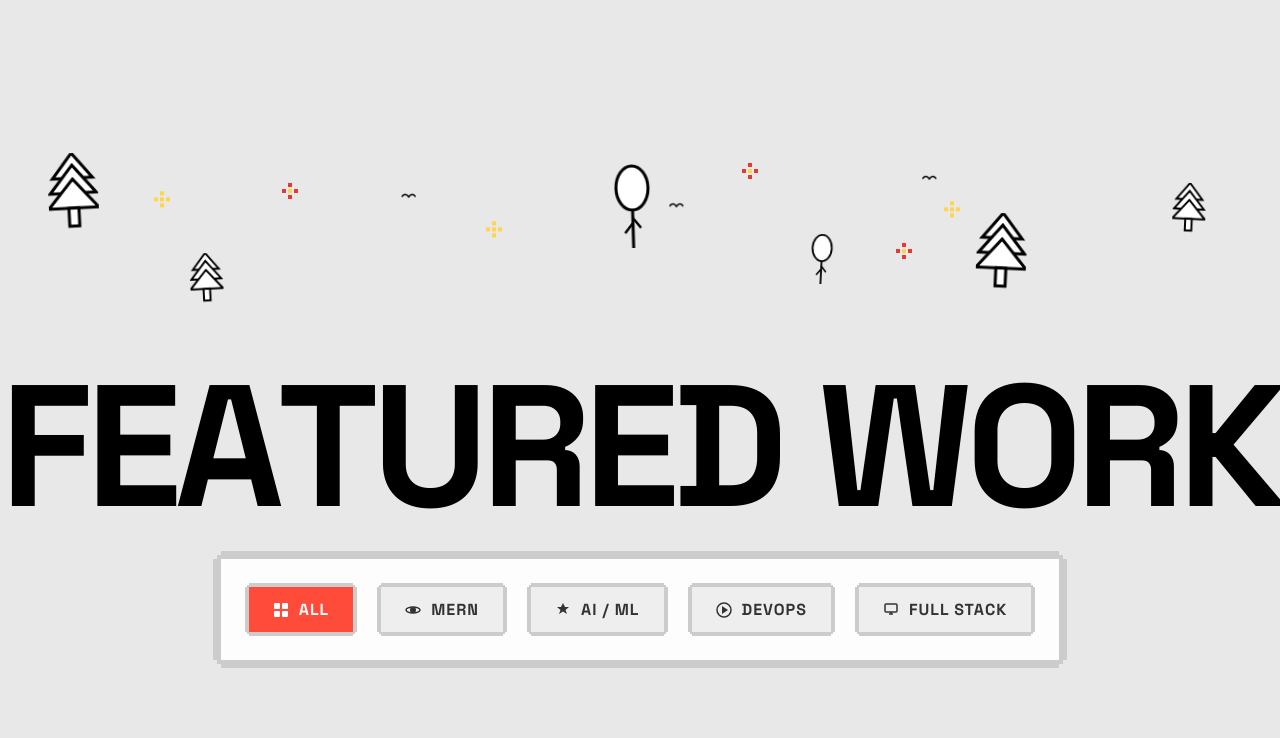
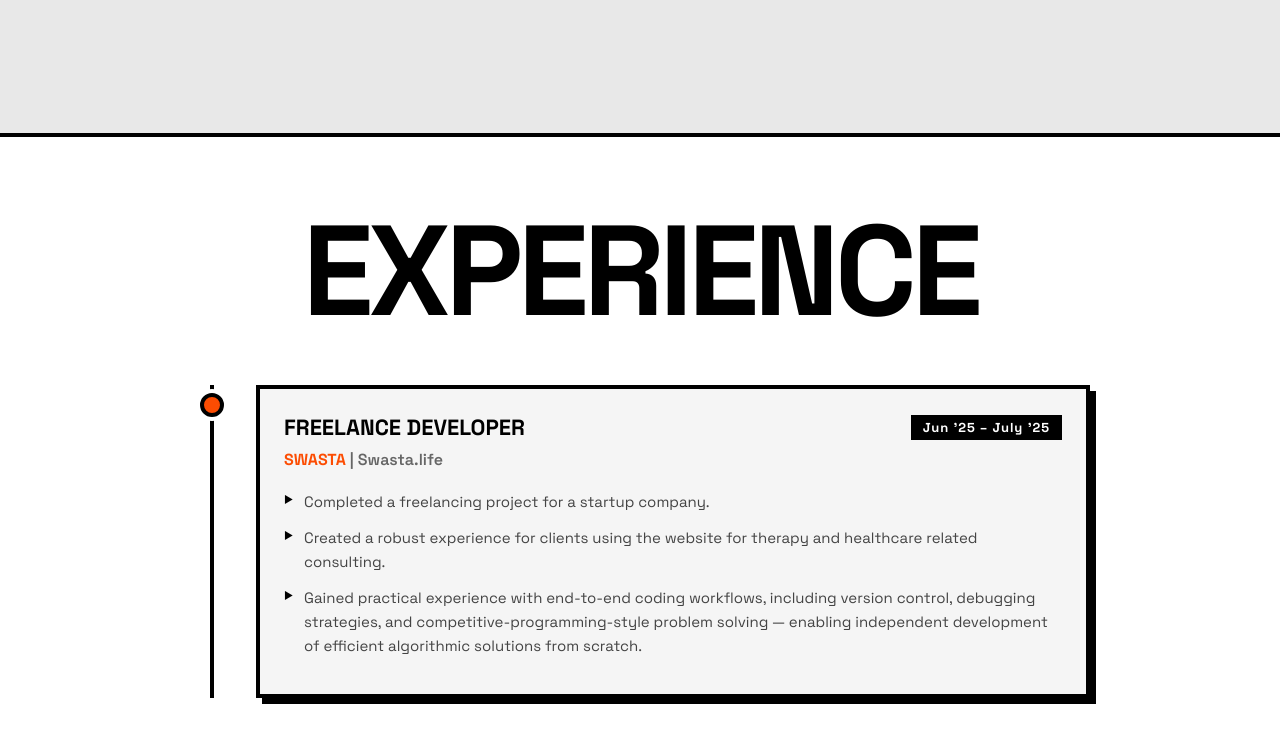
Before and after one commit to Strange-101/WEB_PORTFOLIO, a React (Vite) app in the folder client/: page / in a window 1280 px wide. Shown: the part 2640-3378 px from the top of the page. Built offline with nearby package versions, Linux system fonts and the light colour scheme.

Commit message:
added experience

```diff
--- a/client/src/App.jsx
+++ b/client/src/App.jsx
@@ -10,6 +10,8 @@ import Courses from './components/Courses'
 import CV from './components/CV'
 import CompetitiveProgramming from './components/CompetitiveProgramming'
 import Hackathons from './components/Hackathons'
+import Achievements from './components/Achievements'
+import Experience from './components/Experience'
 import Hobbies from './components/Hobbies'
 import BackgroundDecorations from './components/BackgroundDecorations'
 import './App.css'
@@ -43,8 +45,10 @@ function App() {
       <Hero personal={data.personal} />
       <About about={data.about} />
       <Skills expertise={data.expertise} />
+      <Experience experience={data.experience} />
       <FeaturedWork projects={data.projects} filters={data.filters} />
       <CompetitiveProgramming stats={data.cpStats} />
+      <Achievements achievements={data.achievements} />
       <Hackathons hackathons={data.hackathons} />
       <Courses courses={data.courses} />
       <Certificates certificates={data.certificates} />
@@ -86,6 +90,20 @@ function getFallbackData() {
       { id: 5, title: 'RECOMMENDATION ENGINE', category: ['aiml'], image: '/images/recommender_bg_1774287430803.png', icon: 'brain', githubLink: 'https://github.com/Strange-101/MERN_PEP' },
       { id: 6, title: 'WINDOW PIN', category: ['devops'], image: '/images/window_pin_bg_1774287451832.png', icon: 'pin_window', githubLink: 'https://github.com/Strange-101/WindowPin' },
     ],
+    experience: [
+      {
+        id: 1,
+        company: 'SWASTA',
+        link: 'Swasta.life',
+        role: 'Freelance Developer',
+        duration: "Jun '25 – July '25",
+        bullets: [
+          'Completed a freelancing project for a startup company.',
+          'Created a robust experience for clients using the website for therapy and healthcare related consulting.',
+          'Gained practical experience with end-to-end coding workflows, including version control, debugging strategies, and competitive-programming-style problem solving — enabling independent development of efficient algorithmic solutions from scratch.'
+        ]
+      }
+    ],
     filters: [
       { id: 'all', label: 'ALL' },
       { id: 'mern', label: 'MERN' },
@@ -114,6 +132,10 @@ function getFallbackData() {
       { platform: 'CodeChef', rank: 'Bronze Badge', problemsSolved: 81, accuracy: '65%', link: 'https://www.codechef.com/users/s_trang_e' },
       { platform: 'LeetCode', rank: 'Beginner', problemsSolved: 50, accuracy: '70%', link: 'https://leetcode.com/u/strange_/' },
       { platform: 'Codolio', rank: 'Verified Gold', problemsSolved: 160, accuracy: '23d Streak', link: 'https://codolio.com/profile/strange' }
+    ],
+    achievements: [
+      { id: 1, title: 'Published Research Paper', description: 'Co-authored and published a research paper in a recognized mathematical/scientific journal.', icon: '📜', date: '2024' },
+      { id: 2, title: 'IMO Silver Medalist', description: 'Won a Silver Medal in the International Mathematical Olympiad (IMO), showcasing advanced problem-solving skills.', icon: '🥈', date: '2022' }
     ],
     hackathons: [
       { id: 1, name: 'Cipherthon 2.0', project: 'Intelligent Hiring Ecosystem', date: '2024', status: 'Runner Up' },
--- /dev/null
+++ b/client/src/components/Achievements.jsx
@@ -0,0 +1,65 @@
+import { useEffect, useRef } from 'react';
+import '../styles/Achievements.css';
+
+export default function Achievements({ achievements }) {
+  const sectionRef = useRef(null);
+  const titleRef = useRef(null);
+
+  useEffect(() => {
+    const observer = new IntersectionObserver(
+      (entries) => {
+        entries.forEach(entry => {
+          if (entry.isIntersecting) {
+            entry.target.classList.add('revealed');
+          }
+        });
+      },
+      { threshold: 0.1 }
+    );
+
+    const cards = sectionRef.current?.querySelectorAll('.reveal-el');
+    if (cards) cards.forEach(card => observer.observe(card));
+    if (titleRef.current) observer.observe(titleRef.current);
+
+    return () => observer.disconnect();
+  }, []);
+
+  if (!achievements || achievements.length === 0) return null;
+
+  return (
+    <section className="achievements-section" ref={sectionRef} id="achievements">
+      <h2 className="section-title" ref={titleRef}>
+        {"ACHIEVEMENTS".split('').map((char, i) => (
+          <span
+            key={i}
+            className="title-char"
+            style={{ display: 'inline-block', transitionDelay: `${i * 0.04}s` }}
+          >
+            {char === ' ' ? '\u00A0' : char}
+          </span>
+        ))}
+      </h2>
+
+      <div className="achievements-grid">
+        {achievements.map((item, index) => (
+          <div
+            key={item.id}
+            className="achievement-card reveal-el"
+            style={{ transitionDelay: `${0.1 * index}s` }}
+          >
+            <div className="achievement-icon">
+              <div className="icon-wrapper">
+                {item.icon}
+              </div>
+            </div>
+            <div className="achievement-content">
+              <h3 className="achievement-title">{item.title}</h3>
+              <p className="achievement-desc">{item.description}</p>
+              <span className="achievement-date">{item.date}</span>
+            </div>
+          </div>
+        ))}
+      </div>
+    </section>
+  );
+}
--- /dev/null
+++ b/client/src/components/Experience.jsx
@@ -0,0 +1,70 @@
+import { useEffect, useRef } from 'react';
+import '../styles/Experience.css';
+
+export default function Experience({ experience }) {
+  const sectionRef = useRef(null);
+  const titleRef = useRef(null);
+
+  useEffect(() => {
+    const observer = new IntersectionObserver(
+      (entries) => {
+        entries.forEach(entry => {
+          if (entry.isIntersecting) {
+            entry.target.classList.add('revealed');
+          }
+        });
+      },
+      { threshold: 0.1 }
+    );
+
+    const cards = sectionRef.current?.querySelectorAll('.reveal-el');
+    if (cards) cards.forEach(card => observer.observe(card));
+    if (titleRef.current) observer.observe(titleRef.current);
+
+    return () => observer.disconnect();
+  }, []);
+
+  if (!experience || experience.length === 0) return null;
+
+  return (
+    <section className="experience-section" ref={sectionRef} id="experience">
+      <h2 className="section-title" ref={titleRef}>
+        {"EXPERIENCE".split('').map((char, i) => (
+          <span
+            key={i}
+            className="title-char"
+            style={{ display: 'inline-block', transitionDelay: `${i * 0.04}s` }}
+          >
+            {char === ' ' ? '\u00A0' : char}
+          </span>
+        ))}
+      </h2>
+
+      <div className="experience-timeline">
+        {experience.map((exp, index) => (
+          <div
+            key={exp.id}
+            className="exp-card reveal-el"
+            style={{ transitionDelay: `${0.1 * index}s` }}
+          >
+            <div className="exp-line-marker"></div>
+            <div className="exp-content">
+              <div className="exp-header">
+                <h3 className="exp-role">{exp.role}</h3>
+                <span className="exp-duration">{exp.duration}</span>
+              </div>
+              <h4 className="exp-company">
+                {exp.company} <span className="exp-link">| {exp.link}</span>
+              </h4>
+              <ul className="exp-bullets">
+                {exp.bullets.map((bullet, i) => (
+                  <li key={i}>{bullet}</li>
+                ))}
+              </ul>
+            </div>
+          </div>
+        ))}
+      </div>
+    </section>
+  );
+}
--- /dev/null
+++ b/client/src/styles/Achievements.css
@@ -0,0 +1,116 @@
+.achievements-section {
+  position: relative;
+  background: #FFF;
+  color: #000;
+  padding: 80px 36px;
+  overflow: hidden;
+  border-top: 4px solid #000;
+}
+
+.achievements-grid {
+  display: grid;
+  grid-template-columns: 1fr;
+  gap: 24px;
+  max-width: 1000px;
+  margin: 40px auto 0;
+}
+
+@media (min-width: 768px) {
+  .achievements-grid {
+    grid-template-columns: 1fr 1fr;
+  }
+}
+
+.achievement-card {
+  background: #F5F5F5;
+  border: 4px solid #000;
+  padding: 24px;
+  display: flex;
+  gap: 20px;
+  align-items: flex-start;
+  transition: transform 0.2s ease, box-shadow 0.2s ease;
+  position: relative;
+  overflow: hidden;
+  box-shadow: 6px 6px 0 #000;
+  opacity: 0;
+  transform: translateY(20px);
+}
+
+.achievement-card.revealed {
+  opacity: 1;
+  transform: translateY(0);
+}
+
+.achievement-card:hover {
+  transform: translateY(-4px);
+  box-shadow: 10px 10px 0 #000;
+}
+
+.achievement-card::before {
+  content: '';
+  position: absolute;
+  top: 0;
+  left: 0;
+  width: 100%;
+  height: 100%;
+  background: repeating-linear-gradient(
+    45deg,
+    transparent,
+    transparent 10px,
+    rgba(0, 0, 0, 0.03) 10px,
+    rgba(0, 0, 0, 0.03) 20px
+  );
+  pointer-events: none;
+  z-index: 0;
+}
+
+.achievement-icon {
+  font-size: 32px;
+  line-height: 1;
+  position: relative;
+  z-index: 1;
+  background: #FFF;
+  border: 4px solid #000;
+  padding: 12px;
+  display: flex;
+  align-items: center;
+  justify-content: center;
+  border-radius: 50%;
+  box-shadow: 4px 4px 0 rgba(0, 0, 0, 0.2);
+  flex-shrink: 0;
+}
+
+.icon-wrapper {
+  filter: drop-shadow(2px 2px 0 rgba(0,0,0,0.2));
+}
+
+.achievement-content {
+  position: relative;
+  z-index: 1;
+}
+
+.achievement-title {
+  color: #000;
+  font-size: 20px;
+  font-weight: 900;
+  margin: 0 0 8px 0;
+  text-transform: uppercase;
+}
+
+.achievement-desc {
+  color: #444;
+  font-size: 15px;
+  font-weight: 600;
+  line-height: 1.5;
+  margin: 0 0 16px 0;
+}
+
+.achievement-date {
+  display: inline-block;
+  color: #FFF;
+  font-size: 12px;
+  font-weight: 800;
+  background: #000;
+  padding: 4px 12px;
+  letter-spacing: 1px;
+}
--- /dev/null
+++ b/client/src/styles/Experience.css
@@ -0,0 +1,151 @@
+.experience-section {
+  position: relative;
+  background: #FFF;
+  color: #000;
+  padding: 80px 36px;
+  overflow: hidden;
+  border-top: 4px solid #000;
+}
+
+.experience-timeline {
+  display: flex;
+  flex-direction: column;
+  gap: 32px;
+  max-width: 900px;
+  margin: 40px auto 0;
+  position: relative;
+}
+
+.experience-timeline::before {
+  content: '';
+  position: absolute;
+  left: 20px;
+  top: 0;
+  bottom: 0;
+  width: 4px;
+  background: #000;
+  z-index: 1;
+}
+
+.exp-card {
+  display: flex;
+  align-items: flex-start;
+  gap: 32px;
+  position: relative;
+  z-index: 2;
+  opacity: 0;
+  transform: translateX(-40px);
+  transition: opacity 0.5s ease, transform 0.5s cubic-bezier(0.34, 1.56, 0.64, 1);
+}
+
+.exp-card.revealed {
+  opacity: 1;
+  transform: translateX(0);
+}
+
+.exp-line-marker {
+  width: 24px;
+  height: 24px;
+  background: #FC4C02;
+  border: 4px solid #000;
+  border-radius: 50%;
+  flex-shrink: 0;
+  margin-top: 8px;
+  margin-left: 10px;
+  box-shadow: 0 0 0 4px #FFF;
+  z-index: 2;
+}
+
+.exp-content {
+  background: #F5F5F5;
+  border: 4px solid #000;
+  padding: 24px;
+  flex-grow: 1;
+  box-shadow: 6px 6px 0 #000;
+  transition: transform 0.2s ease, box-shadow 0.2s ease;
+}
+
+.exp-content:hover {
+  transform: translateY(-4px);
+  box-shadow: 10px 10px 0 #000;
+}
+
+.exp-header {
+  display: flex;
+  justify-content: space-between;
+  align-items: center;
+  margin-bottom: 8px;
+  flex-wrap: wrap;
+  gap: 12px;
+}
+
+.exp-role {
+  font-size: 22px;
+  font-weight: 900;
+  color: #000;
+  margin: 0;
+  text-transform: uppercase;
+}
+
+.exp-duration {
+  background: #000;
+  color: #FFF;
+  padding: 4px 12px;
+  font-size: 13px;
+  font-weight: 800;
+  letter-spacing: 1px;
+}
+
+.exp-company {
+  font-size: 16px;
+  color: #FC4C02;
+  margin: 0 0 20px 0;
+  font-weight: 800;
+}
+
+.exp-link {
+  color: #666;
+  font-weight: 600;
+}
+
+.exp-bullets {
+  list-style: none;
+  padding: 0;
+  margin: 0;
+}
+
+.exp-bullets li {
+  position: relative;
+  padding-left: 20px;
+  margin-bottom: 12px;
+  color: #444;
+  font-size: 15px;
+  line-height: 1.6;
+}
+
+.exp-bullets li::before {
+  content: '▶';
+  position: absolute;
+  left: 0;
+  top: 2px;
+  color: #000;
+  font-size: 10px;
+}
+
+.exp-content:hover .exp-bullets li::before {
+  color: #FC4C02;
+}
+
+@media (max-width: 768px) {
+  .experience-timeline::before {
+    left: 12px;
+  }
+  .exp-line-marker {
+    margin-left: 2px;
+    width: 20px;
+    height: 20px;
+  }
+  .exp-card {
+    gap: 16px;
+  }
+}
```
